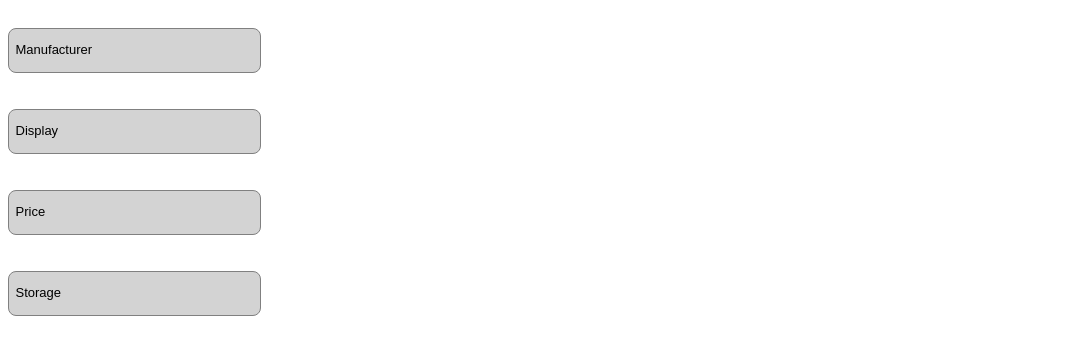
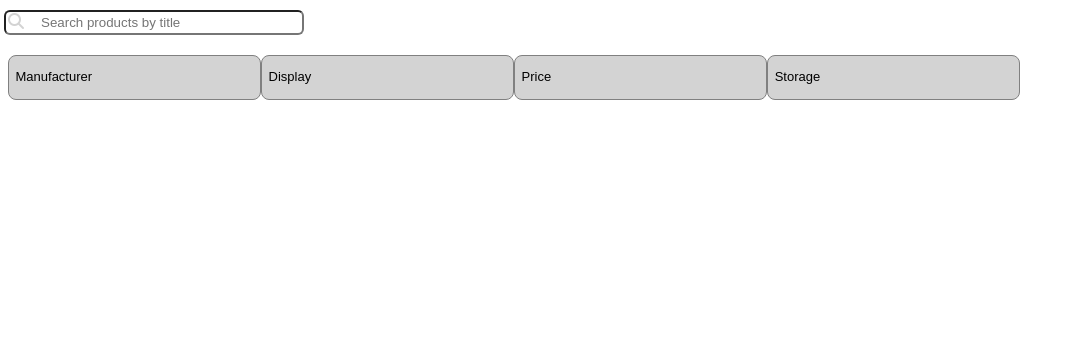
Before and after one commit to efthymissdr/ecommerce, a React (Vite) app: page / in a window 1280 px wide. Shown: the top 354 px of the page, without its empty margins (0-1079 px from the left). Built offline with nearby package versions, Linux system fonts and the light colour scheme.

Commit message:
Created FilterList component

```diff
--- a/src/App.jsx
+++ b/src/App.jsx
@@ -1,38 +1,12 @@
-import FilterDropdown from "./components/FilterDropdown/FilterDropdown";
 import s from "./App.module.css";
+import SearchBar from "./components/SearchBar/SearchBar";
+import FiltersList from "./FiltersList/FiltersList";
 
 export default function App() {
-  const onOptionChangeHandler = (event) => {
-    console.log("User Selected Value - ", event.target.value);
-  };
-
   return (
-    <div className={s.container}>
-      <FilterDropdown
-        options={["Apple", "Samsung", "Xiaomi", "Huawei", "LG", "OnePlus"]}
-        title="Manufacturer"
-        onSelectOption={onOptionChangeHandler}
-      />
-      <FilterDropdown
-        options={['Up to 5.4"', '5.5" - 5.9"', '6.0" - 6.4"', '6.5" and above']}
-        title="Display"
-        onSelectOption={onOptionChangeHandler}
-      />
-      <FilterDropdown
-        options={["Up to 150€", "150 - 400€", "400 - 850€", "850€ and above"]}
-        title="Price"
-        onSelectOption={onOptionChangeHandler}
-      />
-      <FilterDropdown
-        options={[
-          "At least 64GB",
-          "At least 128GB",
-          "At least 256GB",
-          "At least 512GB",
-        ]}
-        title="Storage"
-        onSelectOption={onOptionChangeHandler}
-      />
-    </div>
+    <>
+      <SearchBar />
+      <FiltersList />
+    </>
   );
 }
--- /dev/null
+++ b/src/FiltersList/FiltersList.jsx
@@ -0,0 +1,38 @@
+import React from "react";
+import s from "./FiltersList.module.css";
+import FilterDropdown from "../components/FilterDropdown/FilterDropdown";
+
+export default function App() {
+  const onOptionChangeHandler = (event) => {
+    console.log("User Selected Value - ", event.target.value);
+  };
+  return (
+    <div className={s.FilterDropdown}>
+      <FilterDropdown
+        options={["Apple", "Samsung", "Xiaomi", "Huawei", "LG", "OnePlus"]}
+        title="Manufacturer"
+        onSelectOption={onOptionChangeHandler}
+      />
+      <FilterDropdown
+        options={['Up to 5.4"', '5.5" - 5.9"', '6.0" - 6.4"', '6.5" and above']}
+        title="Display"
+        onSelectOption={onOptionChangeHandler}
+      />
+      <FilterDropdown
+        options={["Up to 150€", "150 - 400€", "400 - 850€", "850€ and above"]}
+        title="Price"
+        onSelectOption={onOptionChangeHandler}
+      />
+      <FilterDropdown
+        options={[
+          "At least 64GB",
+          "At least 128GB",
+          "At least 256GB",
+          "At least 512GB",
+        ]}
+        title="Storage"
+        onSelectOption={onOptionChangeHandler}
+      />
+    </div>
+  );
+}
--- /dev/null
+++ b/src/FiltersList/FiltersList.module.css
@@ -0,0 +1,19 @@
+.filterDropdown {
+  display: flex;
+  flex-direction: column;
+  appearance: none;
+  width: 100%;
+  height: 45px;
+  min-width: 15ch;
+  max-width: 35ch;
+  border: 1px solid;
+  border-radius: 8px;
+  border-color: gray;
+  padding: 0.25em 0.5em;
+  margin-top: 20px;
+  font-size: 1.25rem;
+  cursor: pointer;
+  line-height: 1.1;
+  background-color: lightgray;
+  font-size: small;
+}
```
